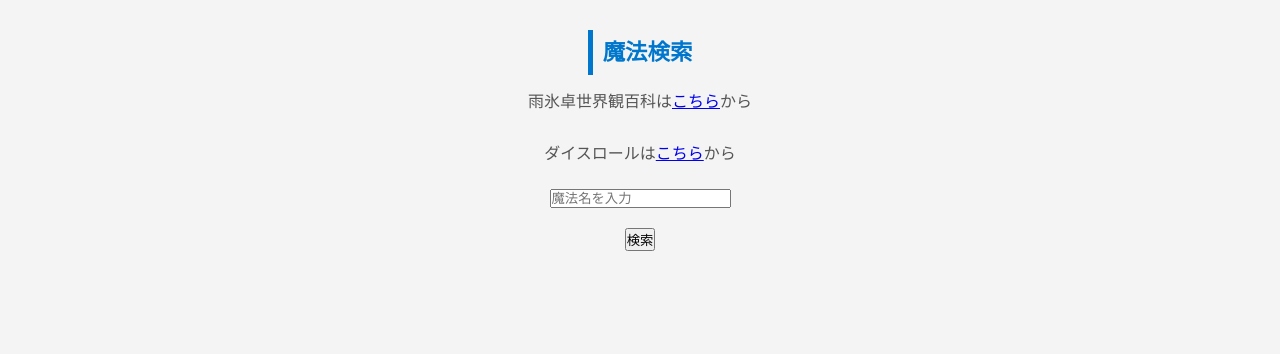
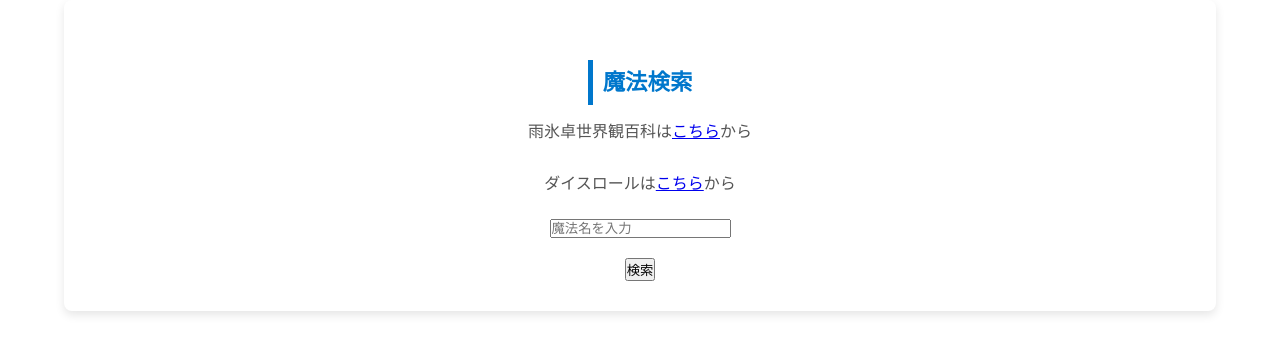
Before and after one commit to Satsuki-Amagori/magics, a plain HTML site: page index.html in a window 1280 px wide. Drawn offline with Linux system fonts and the light colour scheme.

Commit message:
Update style.css

```diff
--- a/style.css
+++ b/style.css
@@ -18,6 +18,13 @@ body {
     display: flex;
     flex-direction: column;
     align-items: center;
+    width: 90%;              /* 画面幅の90%を使用 */
+    max-width: 1200px;       /* 最大幅を1200pxに制限 */
+    margin: 0 auto;          /* 中央揃え */
+    background: #fff;
+    padding: 30px;
+    box-shadow: 0px 4px 10px rgba(0, 0, 0, 0.1);
+    border-radius: 8px;
 }
 
 /* メインコンテンツ */
```
